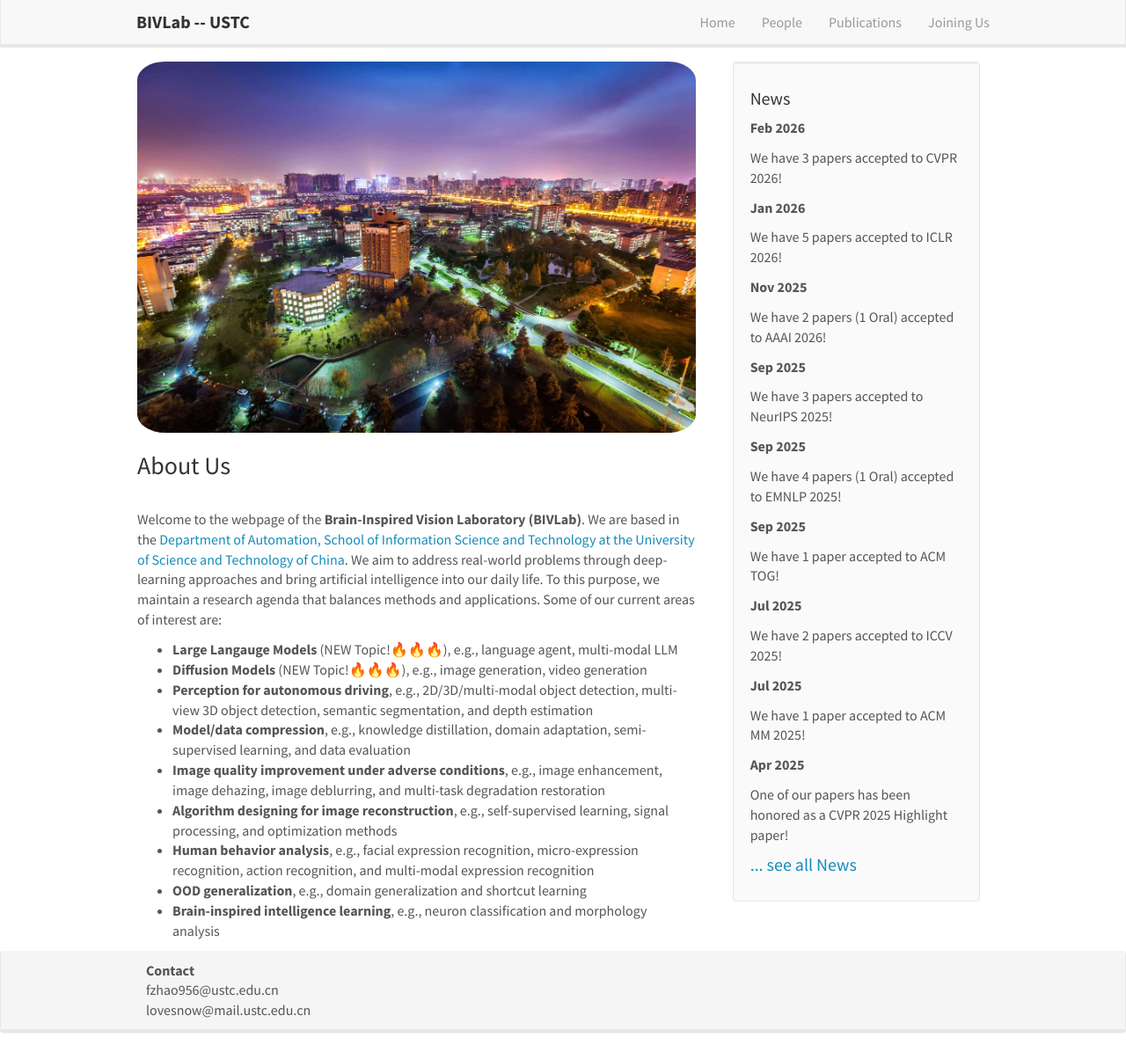
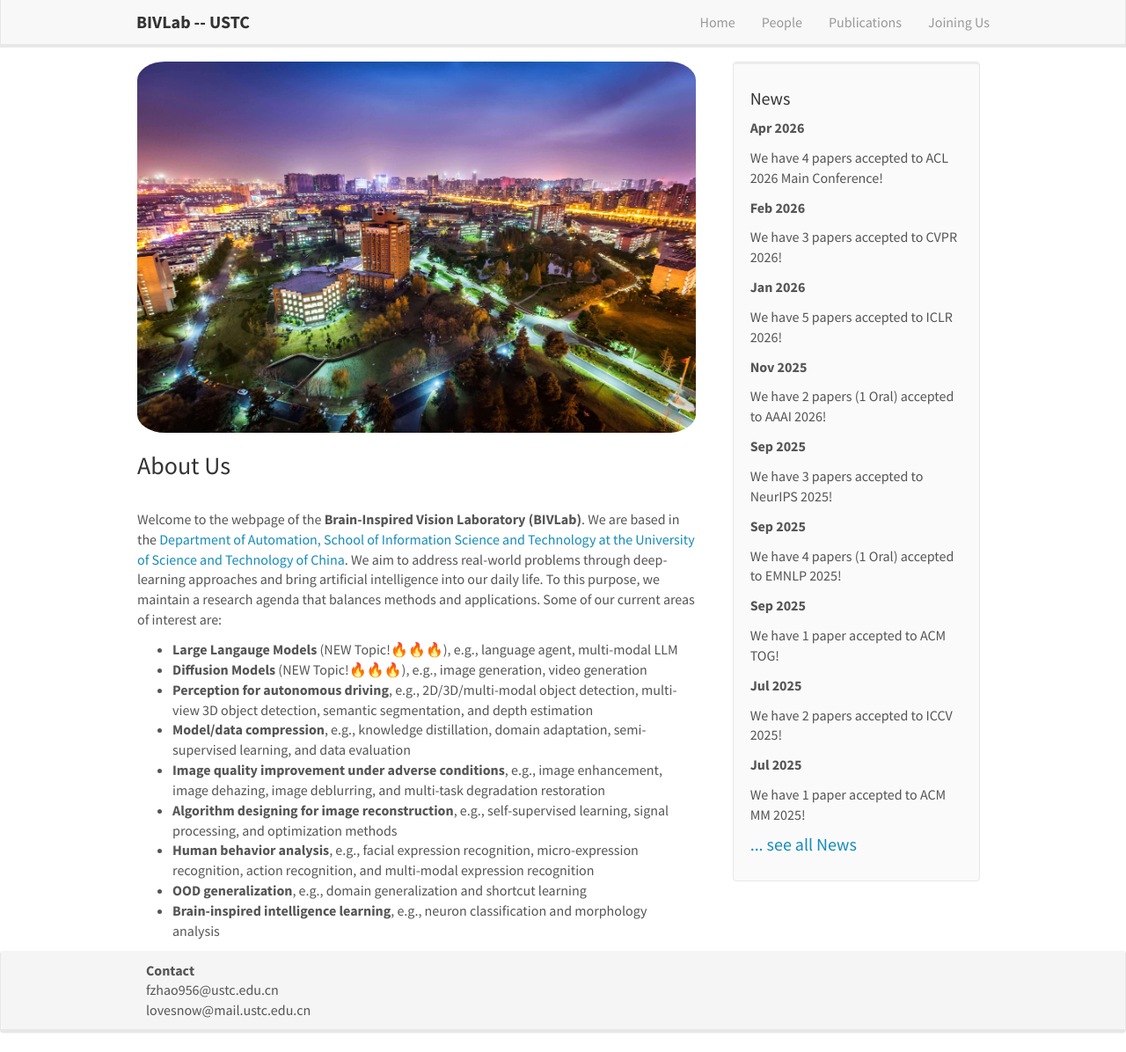
Before and after one commit to bivlab123/bivlab123.github.io, a Jekyll site: the page built from _pages/home.md, in a window 1280 px wide and 1196 px high. Shown: the whole window at 88% size. Built offline with Jekyll 4.4.1, drawn with Linux system fonts in a browser that asks for light colours; nearby versions of some CDN libraries.

Commit message:
Add news entry for ACL 2026 conference acceptance

```diff
--- a/_data/news.yml
+++ b/_data/news.yml
@@ -1,3 +1,8 @@
+- date: Apr 2026
+  headline: "We have 4 papers accepted to ACL 2026 Main Conference! "
+
+
+
 - date: Feb 2026
   headline: "We have 3 papers accepted to CVPR 2026!"
 
```
